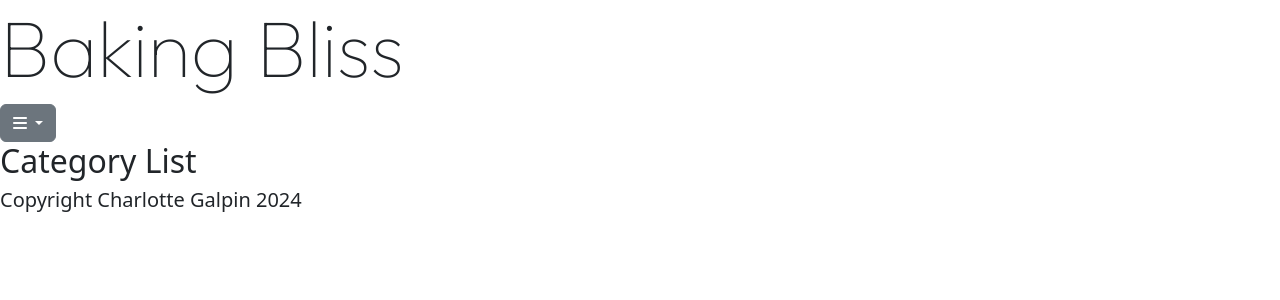
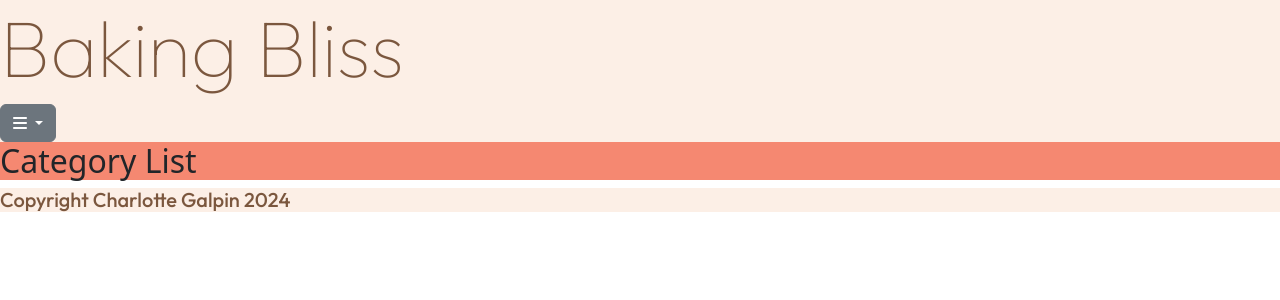
Before and after one commit to cgalpin92/pp4_django_project_baking_bliss, a Django app: page / in a window 1280 px wide. Shown: the top 300 px of the page. Run offline with Django 4.2, Linux system fonts and the light colour scheme; data that the repository does not hold is empty; some libraries are stand-ins or nearby versions; some web fonts are replaced.

Commit message:
adds background and font color classes to header, main and footer and font-family classes to header and footer in base.html

```diff
--- a/recipes/templates/recipes/index.html
+++ b/recipes/templates/recipes/index.html
@@ -2,11 +2,13 @@
 
 {% block content %}
 <!-- index.html content starts here -->
+<div>
+    <h2>Category List</h2>
+    {% for category in object_list %}
+    <h3>{{category.category_name}}</h2>
+        {% endfor %}
+</div>
 
-<h2>Category List</h2>
-{% for category in object_list %}
-<h3>{{category.category_name}}</h2>
-    {% endfor %}
 
-    <!-- index.html content ends here -->
-    {% endblock %}
+<!-- index.html content ends here -->
+{% endblock %}
--- a/static/css/style.css
+++ b/static/css/style.css
@@ -1,7 +1,22 @@
 @import url('https://fonts.googleapis.com/css2?family=Comfortaa:wght@300..700&family=Outfit:wght@100..900&family=Playfair+Display:ital,wght@0,400..900;1,400..900&display=swap');
 
 h1 {
-    font-family: 'Outfit', sans-serif;
     font-size: 500%;
     font-weight: 5;
 }
+
+.font-one {
+    font-family: 'Outfit', sans-serif;
+}
+
+.main-color {
+    background-color: #F58871;
+}
+
+.cream-color {
+    background-color: #FCEFE6;
+}
+
+.brown-color {
+    color: #7B573E;
+}
--- a/templates/base.html
+++ b/templates/base.html
@@ -18,8 +18,8 @@
 
 <body>
     <!-- Header -->
-    <header>
-        <h1>Baking Bliss</h1>
+    <header class="cream-color">
+        <h1 class="brown-color font-one">Baking Bliss</h1>
         <nav>
             <div class="dropdown">
                 <button class="btn btn-secondary dropdown-toggle" type="button" data-bs-toggle="dropdown"
@@ -27,7 +27,7 @@
                     <i class="fa-solid fa-bars"></i>
                 </button>
                 <ul class="dropdown-menu">
-                    <li><button class="dropdown-item" type="button">Recipes</button></li>
+                    <li><button class=" dropdown-item" type="button">Recipes</button></li>
                     <li><button class="dropdown-item" type="button">About</button></li>
                     <li><button class="dropdown-item" type="button">Sign-In / Sign-Up</button></li>
                 </ul>
@@ -36,15 +36,15 @@
     </header>
 
     <!-- Main Content -->
-
-    {% block content %}
-    <!-- Content goes here -->
-    {% endblock content %}
-
+    <main class="main-color">
+        {% block content %}
+        <!-- Content goes here -->
+        {% endblock content %}
+    </main>
     <!-- Footer -->
 
-    <footer>
-        <h5>Copyright Charlotte Galpin 2024</h5>
+    <footer class="cream-color">
+        <h5 class="brown-color font-one">Copyright Charlotte Galpin 2024</h5>
     </footer>
 
     <!-- Font Awesome  -->
```
